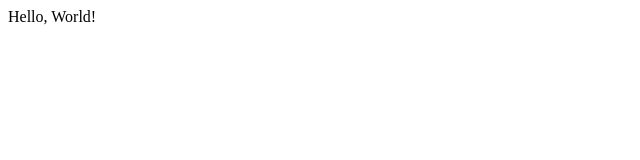
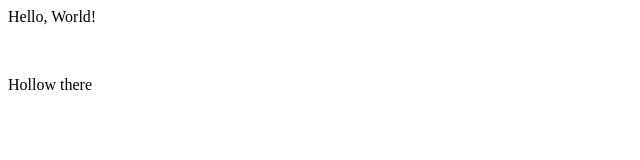
Before and after one commit to Harshhh47/git_demo, a plain HTML site: page index.html in a window 1280 px wide. Shown: the whole page, without its empty margins (0-640 px from the left). Drawn offline with Linux system fonts and the light colour scheme.

Commit message:
I Changed to next line

```diff
--- a/index.html
+++ b/index.html
@@ -1 +1,3 @@
 <p>Hello, World!</p>
+<br>
+<p>Hollow there</p>
```
